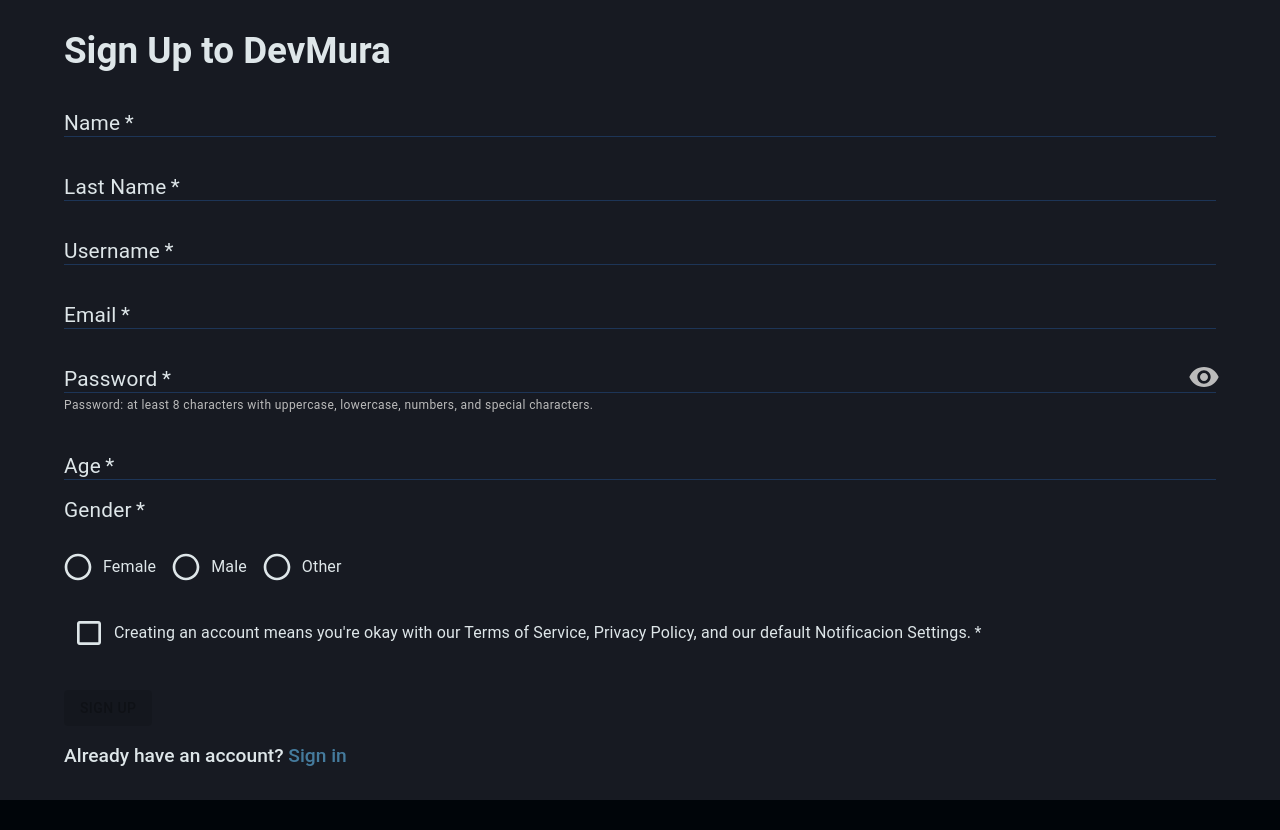
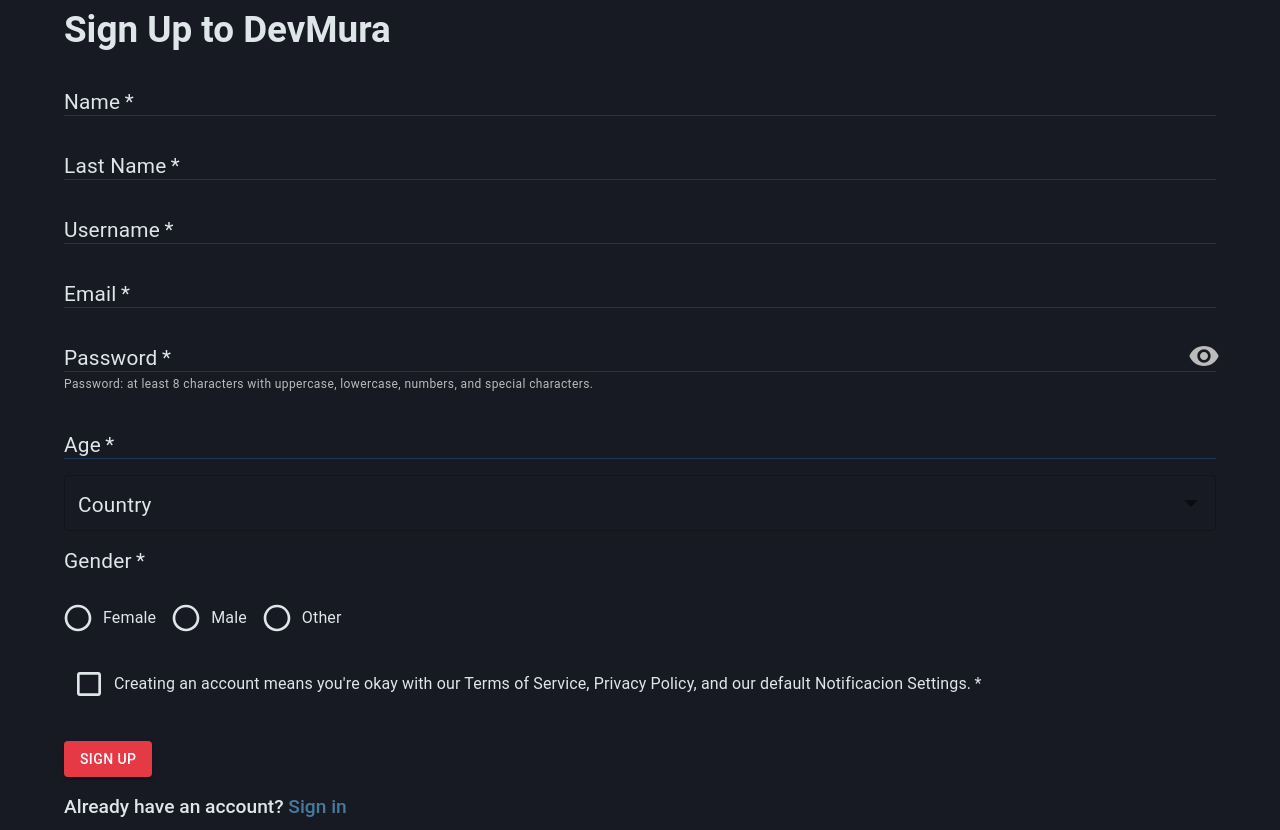
Before and after one commit to im-Michelle/DevMura, a React (Vite) app: page /sign-up in a window 1280 px wide. Before the commit the page ends 800 px from the top, so only its background shows below. Built offline with nearby package versions, Linux system fonts and the light colour scheme.

Commit message:
funcionalidad del registro de usuario

```diff
--- a/src/components/Footer-feed/index.jsx
+++ b/src/components/Footer-feed/index.jsx
@@ -1,6 +1,8 @@
 import React from "react";
 import styled from "styled-components"; // Importa styled-components para usar StyledLink
 import Container from "@mui/material/Container";
+
+
 const FeedFooter = styled.div`
   position: sticky;
   top: 75px;
@@ -13,7 +15,7 @@ const FeedFooter = styled.div`
   align-items: center;
   justify-content: center;
   li {
-    font-size: 13px;
+    font-size: 15px;
   }
   @media (max-width: 1100px) {
     display: block;
--- /dev/null
+++ b/src/pages/Sign-up/countries.js
@@ -0,0 +1,5 @@
+export const countries = [
+    {label: "Canada"},
+    {label: "USA"},
+    {label: "Mexico"},
+]
--- a/src/pages/Sign-up/index.jsx
+++ b/src/pages/Sign-up/index.jsx
@@ -15,6 +15,8 @@ import { useState } from "react";
 import { IconButton, InputAdornment, Link } from "@mui/material";
 import Visibility from "@mui/icons-material/Visibility";
 import VisibilityOff from "@mui/icons-material/VisibilityOff";
+import Autocomplete from '@mui/material/Autocomplete';
+import { countries } from "./countries";
 
 const Main = styled.main`
   width: 100%;
@@ -115,7 +117,28 @@ const MessageLogin = styled.p`
     text-decoration: none;
   }
 `;
+const CustomAutoComplete = styled(Autocomplete)`
+  color: ${colors.primaryText};
+  font-size: 1.2rem;
+  font-weight: 500;
+  margin-top: 1rem;
+  .MuiInput-underline:before {
+    border-bottom-color: ${colors.navy};
+  }
+  .MuiInput-underline:hover:not(.Mui-disabled):before {
+    border-bottom-color: ${colors.vibrantBlue};
+  }
+  .MuiInput-underline:after {
+    border-bottom-color: ${colors.primaryText};
+  }
+  .MuiFormHelperText-root {
+    color: ${colors.secondaryText};
+  }
+  .MuiFormLabel-root.Mui-error {
+    color: ${colors.contrast};
+  }
 
+`;
 const SignUp = () => {
   const [formValues, setFormValues] = useState({});
 
@@ -136,6 +159,7 @@ const SignUp = () => {
   const [password, setPassword] = useState("");
   const [age, setAge] = useState("");
   const [gender, setGender] = useState("");
+  const [country, setCountry] = useState("");
 
   // validadores de los inputs
   const [isValidName, setIsValidName] = useState(true);
@@ -144,7 +168,7 @@ const SignUp = () => {
   const [isValidEmail, setIsValidEmail] = useState(true);
   const [isValidPassword, setIsValidPassword] = useState(true);
   const [isValidAge, setIsValidAge] = useState(true);
-  const [isValidGender, setIsValidGender] = useState(false);
+  //const [isValidGender, setIsValidGender] = useState(false);
 
   const [passwordErrors, setPasswordErrors] = useState([]);
 
@@ -272,6 +296,18 @@ const SignUp = () => {
       setAge(inputValue);
     }
   };
+  const handleInputCountryChange = (e, value) => {
+    if(value){
+      setCountry(value.label);
+    }else{
+      setCountry('');
+    }
+  };
+
+  const handleInputGenderChange = (e) => {
+    const inputValue = e.target.value;
+    setGender(inputValue);
+  };
 
   const handleActiveButton = () => {
     if (
@@ -283,7 +319,7 @@ const SignUp = () => {
       isValidAge &&
       terms
     ) {
-      setButtonActive(false);
+      setButtonActive(true);
     } else {
       setButtonActive(true);
     }
@@ -293,6 +329,7 @@ const SignUp = () => {
     e.preventDefault();
     console.log(formValues);
   };
+
 
   const handleSubmmit = () => {
     if (
@@ -304,14 +341,25 @@ const SignUp = () => {
       isValidAge &&
       terms
     ) {
+      setFormValues({
+        name: name,
+        lastName: lastName,
+        userName: userName,
+        email: email,
+        password: password,
+        age: age,
+        country: country,
+        gender: gender,
+      });
       console.log("Formulario enviado");
+      console.log(formValues);
     } else {
       console.log("Formulario no enviado");
     }
   };
   const handleTerms = () => {
-    if (terms) {
-      setTerms(false);
+    if (terms ) {
+      setTerms(true);
     } else {
       setTerms(true);
     }
@@ -418,6 +466,16 @@ const SignUp = () => {
             onChange={handleInputAgeChange}
             error={!isValidAge}
           />
+          <CustomAutoComplete
+            disablePortal
+            id="countr"
+            variant="standard"
+            options={countries}
+            value={country}
+            onChange={handleInputCountryChange}
+            renderInput={(params) => <TextFieldStyled {...params} label="Country" />}
+
+          />
           <FormLabel
             id="formLabel"
             required
@@ -435,17 +493,20 @@ const SignUp = () => {
               control={<Radio style={{ color: colors.primaryText }} />}
               label="Female"
               style={{ color: colors.primaryText }}
+              onChange={handleInputGenderChange}
             />
             <FormControlLabel
               value="male"
               control={<Radio style={{ color: colors.primaryText }} />}
               label="Male"
+              onChange={handleInputGenderChange}
               style={{ color: colors.primaryText }}
             />
             <FormControlLabel
               value="other"
               control={<Radio style={{ color: colors.primaryText }} />}
               label="Other"
+              onChange={handleInputGenderChange}
               style={{ color: colors.primaryText }}
             />
           </RadioGroup>
@@ -462,7 +523,8 @@ const SignUp = () => {
               variant="contained"
               type="submit"
               onClick={handleSubmmit}
-              disabled={buttonActive}
+              //! boton negado para que se active
+              disabled={!buttonActive}
               sx={{ backgroundColor:'#E63946',":hover":{backgroundColor:'#1D3557' } }}
             >
               Sign Up
--- a/src/pages/Social-feed/index.jsx
+++ b/src/pages/Social-feed/index.jsx
@@ -104,7 +104,7 @@ const SocialFeed = () => {
             );
           })}
         </MainFeed>
-        <FooterFeed></FooterFeed>
+        <FooterFeed/>
         </FeedContainer>
       </Main>
     </>
```
Also changed, not shown: src/service/userRegister.js (added, +15 -0 lines).
